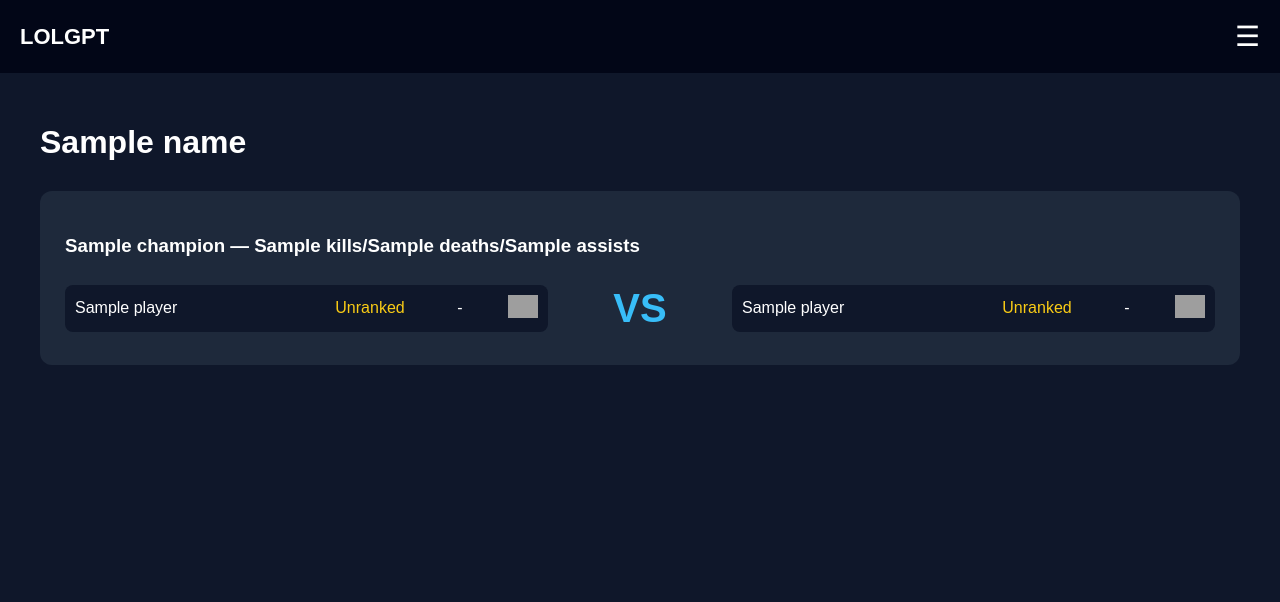
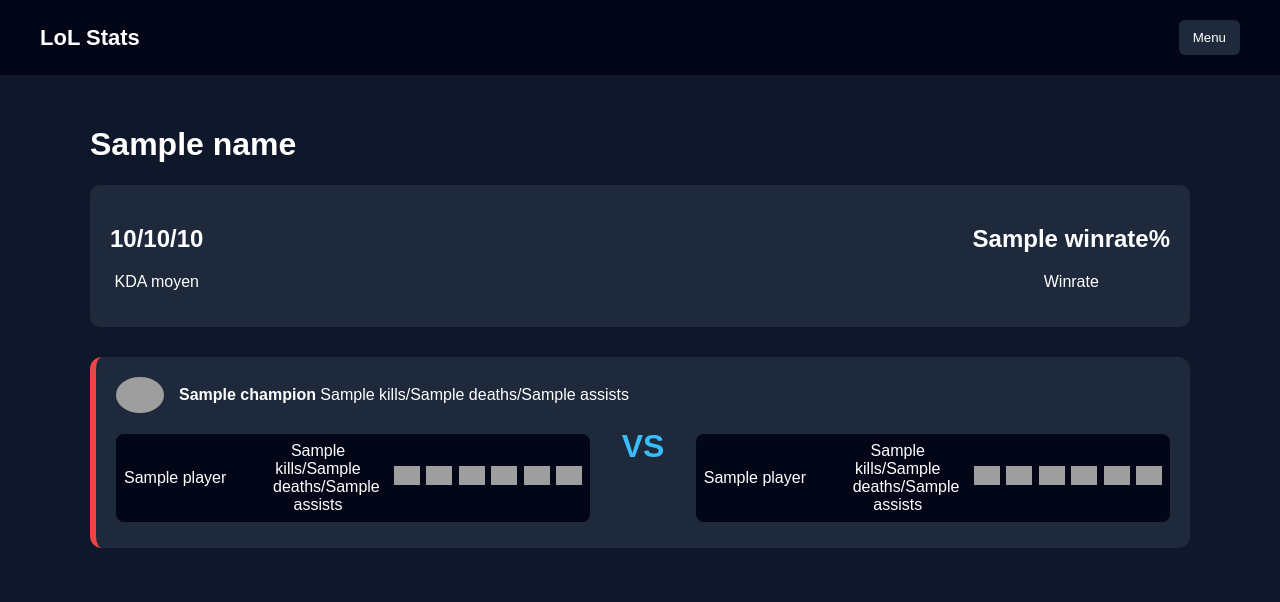
Before and after one commit to deuj91/daj-gg, a Flask app: template templates/profile.html in a window 1280 px wide. Shown: the top 602 px of the page. Run offline with Flask 3, Linux system fonts and the light colour scheme; the template is opened without the code that fills it: most values are stand-ins (such as "Sample title", 1, 10 or a date in 2020); grey boxes are pictures that could not be loaded.

Commit message:
Update profile.html

```diff
--- a/templates/profile.html
+++ b/templates/profile.html
@@ -4,6 +4,7 @@
 <head>
 
 <meta charset="UTF-8">
+
 <title>{{ name }}</title>
 
 <style>
@@ -18,11 +19,11 @@ margin:0;
 /* HEADER */
 
 .header{
+background:#020617;
+padding:20px 40px;
 display:flex;
 justify-content:space-between;
 align-items:center;
-padding:20px;
-background:#020617;
 }
 
 .logo{
@@ -31,38 +32,81 @@ font-weight:bold;
 }
 
 .menu-btn{
-font-size:28px;
+background:#1e293b;
+border:none;
+color:white;
+padding:10px 14px;
+border-radius:6px;
 cursor:pointer;
 }
 
-.menu{
+.dropdown{
 display:none;
-background:#020617;
-padding:20px;
+position:absolute;
+top:70px;
+right:40px;
+background:#1e293b;
+padding:10px;
+border-radius:8px;
 }
 
-.menu a{
+.dropdown a{
 display:block;
 color:white;
 text-decoration:none;
-margin:10px 0;
+padding:8px;
 }
 
 /* CONTAINER */
 
 .container{
-max-width:1200px;
+max-width:1100px;
 margin:auto;
 padding:30px;
 }
 
-/* MATCH CARD */
+/* PLAYER STATS */
+
+.stats{
+background:#1e293b;
+padding:20px;
+border-radius:10px;
+margin-bottom:30px;
+display:flex;
+justify-content:space-between;
+}
+
+.stat{
+text-align:center;
+}
+
+/* MATCH */
 
 .match{
 background:#1e293b;
-padding:25px;
-margin-top:30px;
 border-radius:12px;
+padding:20px;
+margin-bottom:25px;
+}
+
+.win{
+border-left:6px solid #22c55e;
+}
+
+.lose{
+border-left:6px solid #ef4444;
+}
+
+.match-header{
+display:flex;
+align-items:center;
+gap:15px;
+margin-bottom:15px;
+}
+
+.champion{
+width:48px;
+border-radius:50%;
 }
 
 /* TEAMS */
@@ -70,60 +114,46 @@ border-radius:12px;
 .teams{
 display:flex;
 justify-content:space-between;
-align-items:center;
-margin-top:20px;
 }
 
 .team{
-width:42%;
+width:45%;
 }
 
-/* VS */
-
 .vs{
-font-size:40px;
+font-size:32px;
 font-weight:bold;
 color:#38bdf8;
 }
 
-/* PLAYER ROW */
+/* PLAYER */
 
 .player{
 display:flex;
 align-items:center;
 justify-content:space-between;
-background:#0f172a;
-padding:10px;
-margin:8px 0;
+background:#020617;
+padding:8px;
+margin:6px 0;
 border-radius:8px;
 }
 
-/* PLAYER NAME */
+.player img{
+width:28px;
+}
 
 .name{
-flex:1;
+width:120px;
 }
-
-/* KDA */
 
 .kda{
 width:90px;
 text-align:center;
 }
 
-/* RANK */
-
-.rank{
-width:90px;
-text-align:center;
-color:#facc15;
-}
-
-/* ITEMS */
-
 .items img{
-width:30px;
-margin-left:3px;
+width:26px;
+margin-left:2px;
 }
 
 </style>
@@ -131,13 +161,10 @@ margin-left:3px;
 <script>
 
 function toggleMenu(){
-let menu = document.getElementById("menu")
 
-if(menu.style.display === "block"){
-menu.style.display = "none"
-}else{
-menu.style.display = "block"
-}
+let menu=document.getElementById("menu")
+
+menu.style.display = menu.style.display==="block" ? "none":"block"
 
 }
 
@@ -149,20 +176,15 @@ menu.style.display = "block"
 
 <div class="header">
 
-<div class="logo">
-LOLGPT
-</div>
+<div class="logo">LoL Stats</div>
 
-<div class="menu-btn" onclick="toggleMenu()">
-☰
-</div>
+<button class="menu-btn" onclick="toggleMenu()">Menu</button>
+
+<div id="menu" class="dropdown">
+
+<a href="/">Home</a>
 
 </div>
-
-<div id="menu" class="menu">
-
-<a href="/">Accueil</a>
-<a href="/">Recherche</a>
 
 </div>
 
@@ -170,15 +192,40 @@ LOLGPT
 
 <h1>{{ name }}</h1>
 
+<div class="stats">
+
+<div class="stat">
+<h2>{{ avg_k }}/{{ avg_d }}/{{ avg_a }}</h2>
+<p>KDA moyen</p>
+</div>
+
+<div class="stat">
+<h2>{{ winrate }}%</h2>
+<p>Winrate</p>
+</div>
+
+</div>
+
 {% for game in games %}
 
-<div class="match">
+<div class="match {% if game.win %}win{% else %}lose{% endif %}">
 
-<h3>{{ game.champion }} — {{ game.kills }}/{{ game.deaths }}/{{ game.assists }}</h3>
+<div class="match-header">
+
+<img class="champion"
+src="https://ddragon.leagueoflegends.com/cdn/13.1.1/img/champion/{{ game.champion }}.png">
+
+<div>
+
+<strong>{{ game.champion }}</strong>
+
+{{ game.kills }}/{{ game.deaths }}/{{ game.assists }}
+
+</div>
+
+</div>
 
 <div class="teams">
-
-<!-- TEAM ALLIEE -->
 
 <div class="team">
 
@@ -186,20 +233,26 @@ LOLGPT
 
 <div class="player">
 
-<div class="name">
-{{ p.name }}
-</div>
-
-<div class="rank">
-Unranked
-</div>
+<div class="name">{{ p.summonerName }}</div>
 
 <div class="kda">
--
+
+{{ p.kills }}/{{ p.deaths }}/{{ p.assists }}
+
 </div>
 
 <div class="items">
-<img src="https://ddragon.leagueoflegends.com/cdn/13.1.1/img/item/1001.png">
+
+{% for i in range(6) %}
+
+{% if p["item"+i|string] != 0 %}
+
+<img src="https://ddragon.leagueoflegends.com/cdn/13.1.1/img/item/{{ p["item"+i|string] }}.png">
+
+{% endif %}
+
+{% endfor %}
+
 </div>
 
 </div>
@@ -208,11 +261,7 @@ Unranked
 
 </div>
 
-<div class="vs">
-VS
-</div>
-
-<!-- TEAM ENNEMIE -->
+<div class="vs">VS</div>
 
 <div class="team">
 
@@ -220,20 +269,26 @@ VS
 
 <div class="player">
 
-<div class="name">
-{{ p.name }}
-</div>
-
-<div class="rank">
-Unranked
-</div>
+<div class="name">{{ p.summonerName }}</div>
 
 <div class="kda">
--
+
+{{ p.kills }}/{{ p.deaths }}/{{ p.assists }}
+
 </div>
 
 <div class="items">
-<img src="https://ddragon.leagueoflegends.com/cdn/13.1.1/img/item/1001.png">
+
+{% for i in range(6) %}
+
+{% if p["item"+i|string] != 0 %}
+
+<img src="https://ddragon.leagueoflegends.com/cdn/13.1.1/img/item/{{ p["item"+i|string] }}.png">
+
+{% endif %}
+
+{% endfor %}
+
 </div>
 
 </div>
```
